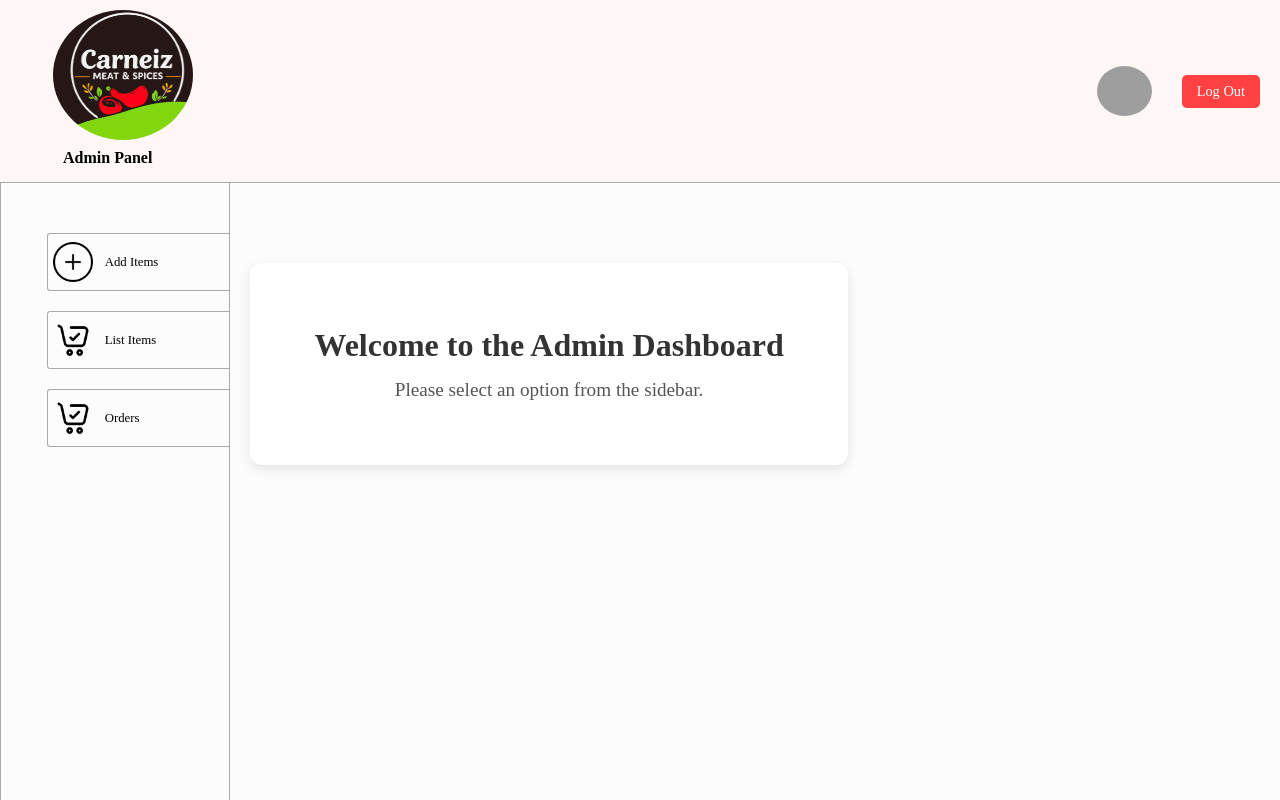
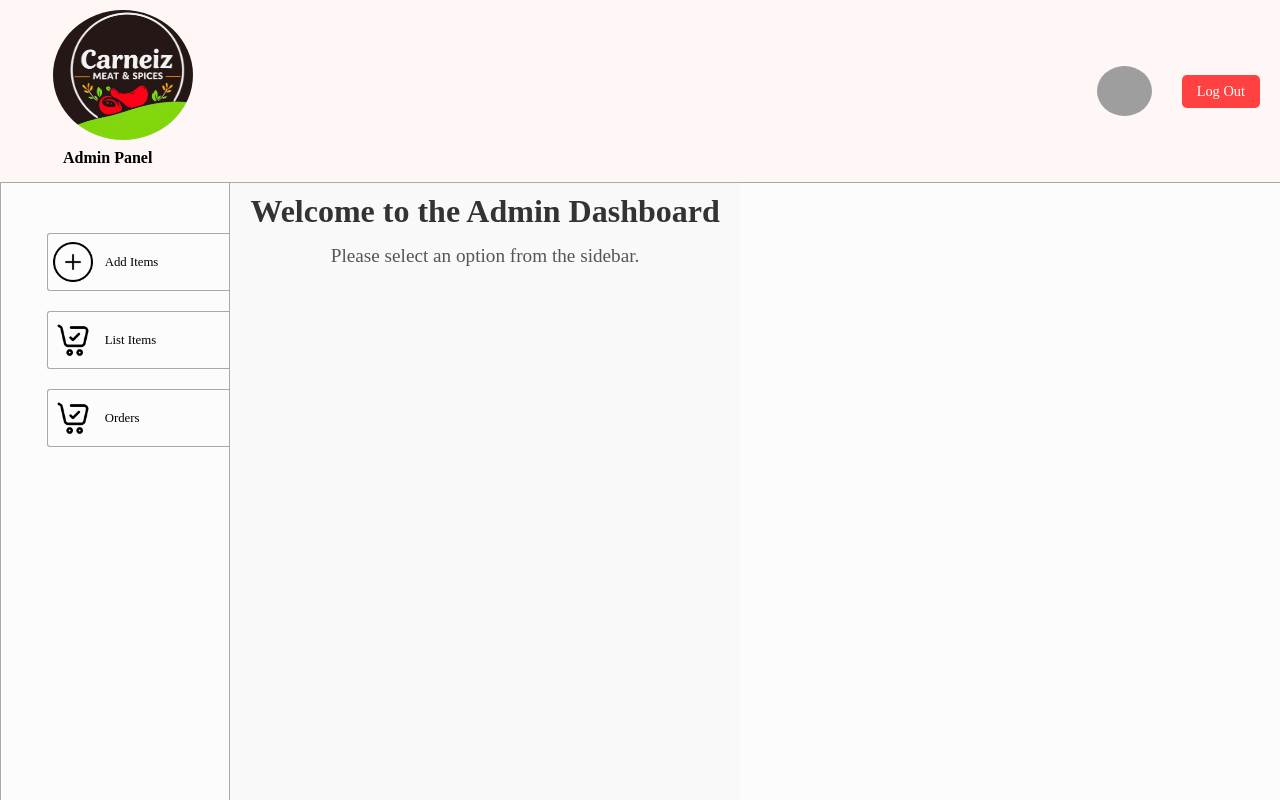
Before and after one commit to Divinenwose/carneiz, a React (Vite) app in the folder admin/: page / in a window 1280 px wide. Shown: the top 800 px of the page. Built offline with nearby package versions, Linux system fonts and the light colour scheme; sample sign-in values are in the browser's storage; grey boxes are pictures that could not be loaded.

Commit message:
updated admin component

```diff
--- a/admin/src/Pages/Home/Home.css
+++ b/admin/src/Pages/Home/Home.css
@@ -3,20 +3,12 @@
   justify-content: center;
   align-items: flex-start;
   min-height: calc(100vh - 80px);
-  padding: 60px 20px 20px;
+  padding: 10px 20px 20px;
   box-sizing: border-box;
   text-align: center;
+  background-color: #f9f9f9;
 }
 
-.dashboard-content {
-  background-color: #fff;
-  padding: 5vw;
-  border-radius: 12px;
-  box-shadow: 0 4px 12px rgba(0, 0, 0, 0.1);
-  max-width: 600px;
-  width: 100%;
-  margin-top: 20px;
-}
 
 .dashboard-content h2 {
   font-size: clamp(1.5rem, 2.5vw, 2rem);
```
